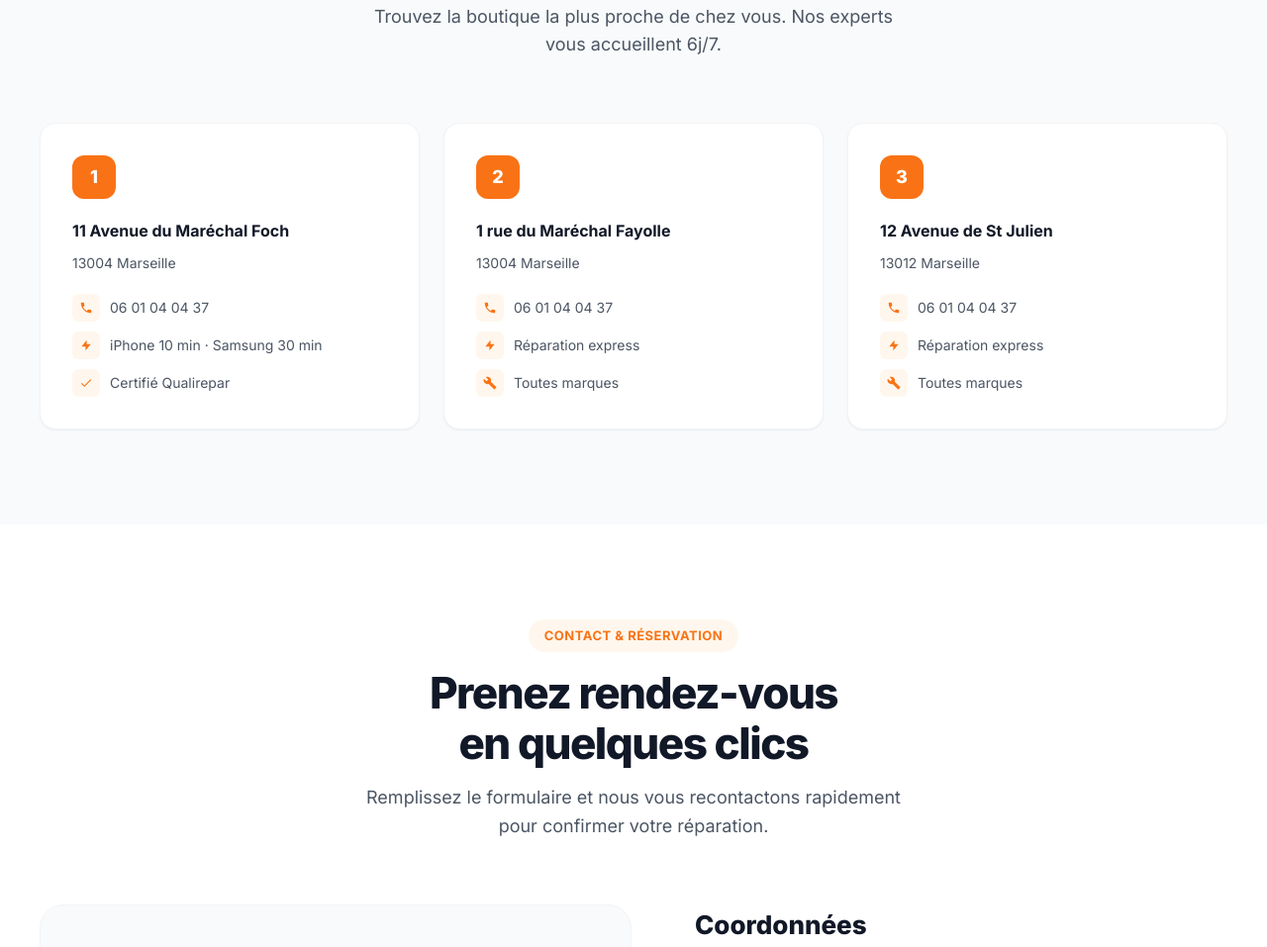
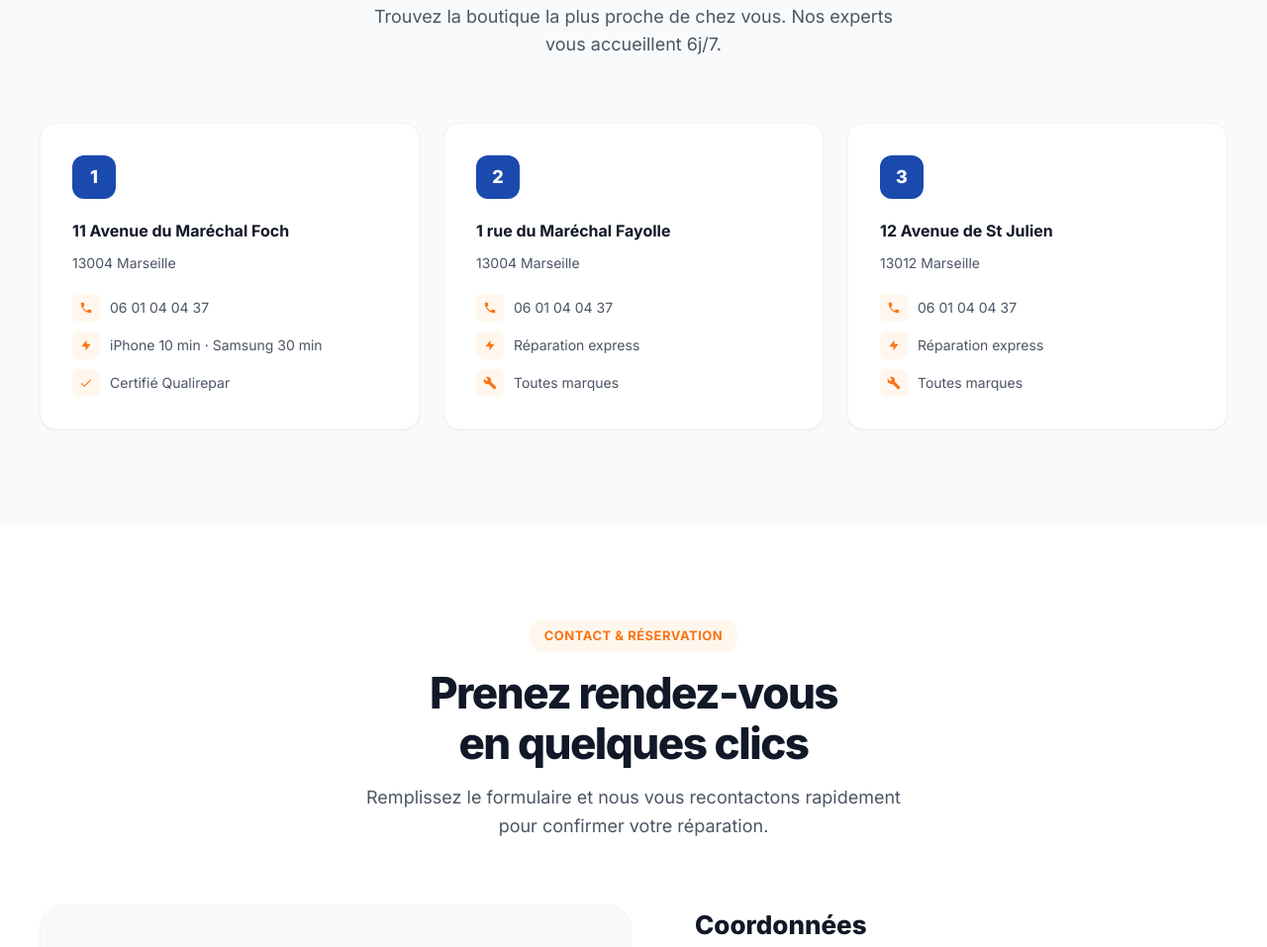
Before and after one commit to louiscmd/mistral-phone, a plain HTML site: page index.html in a window 1280 px wide. Shown: the part 3832-4789 px from the top of the page at 99% size. Drawn offline with Linux system fonts and the light colour scheme.

Commit message:
Blue store number badges in Nos boutiques section
Co-Authored-By: Claude Sonnet 4.6 <noreply@anthropic.com>

```diff
--- a/index.html
+++ b/index.html
@@ -707,7 +707,7 @@
     .store-card:hover { transform: translateY(-6px); box-shadow: var(--shadow-lg); }
     .store-number {
       width: 44px; height: 44px;
-      background: var(--orange);
+      background: var(--blue);
       border-radius: 12px;
       display: flex; align-items: center; justify-content: center;
       font-size: 18px;
```
